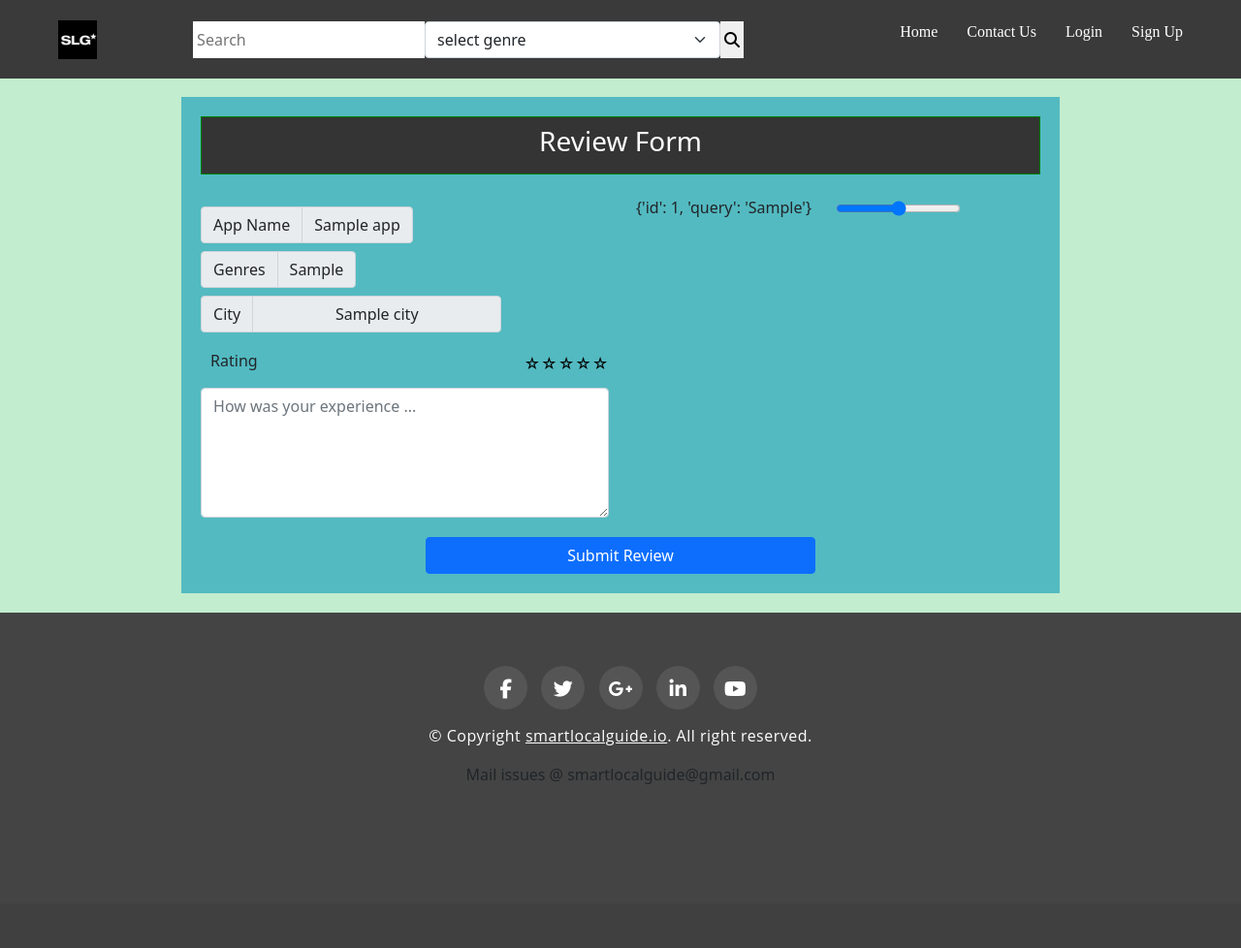
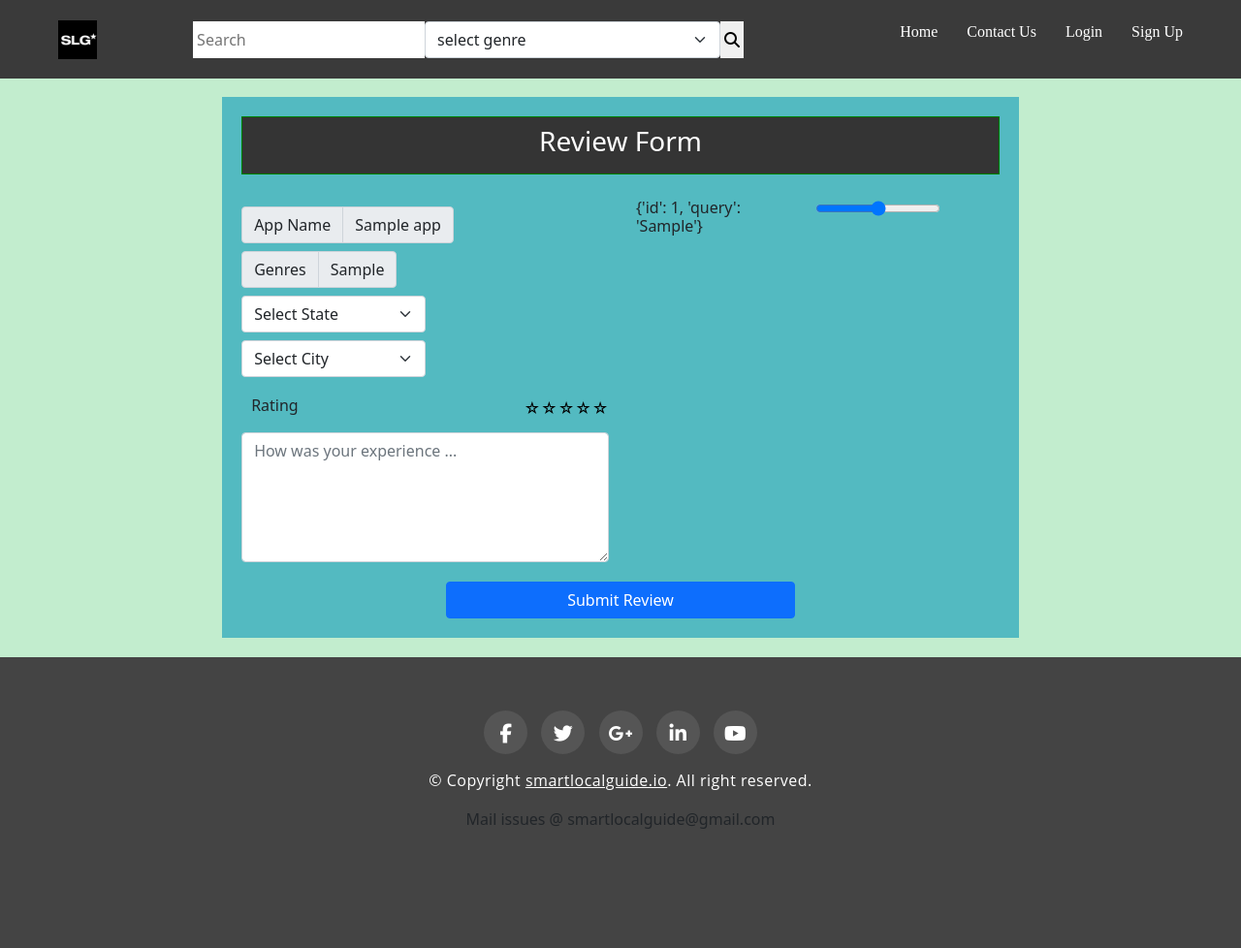
Before and after one commit to Smart-Local-Guide-Devs/webapp, a Django app: page /app_review?app_id=1 in a window 1280 px wide. Shown: the whole page at 97% size. Before the commit the page ends 809 px from the top, so only its background shows below. Run offline with Django 3.2, Linux system fonts and the light colour scheme; tables that the repository leaves empty hold one stand-in row (values such as "Sample post"); a database or web service that is not in the repository returns one stand-in record (values such as "Sample title"); data that the repository does not hold is empty; some libraries are stand-ins or nearby versions.

Commit message:
City added in reviews

```diff
--- a/api/models.py
+++ b/api/models.py
@@ -47,7 +47,8 @@ class Genre(models.Model):
 
 class QueryChoice(models.Model):
     query = models.ForeignKey(to=Query, on_delete=models.CASCADE)
-    choice = models.PositiveSmallIntegerField(choices=[(i, i) for i in range(1, 6)])
+    choice = models.PositiveSmallIntegerField(
+        choices=[(i, i) for i in range(1, 6)])
 
     def __str__(self) -> str:
         return self.query.query + ": " + self.choice
@@ -57,8 +58,11 @@ class Review(models.Model):
     app = models.ForeignKey(to=App, on_delete=models.CASCADE)
     user = models.ForeignKey(to=User, on_delete=models.CASCADE)
     content = models.TextField(blank=True)
-    rating = models.PositiveSmallIntegerField(choices=[(i, i) for i in range(1, 6)])
+    rating = models.PositiveSmallIntegerField(
+        choices=[(i, i) for i in range(1, 6)])
     query_choices = models.ManyToManyField(to=QueryChoice, blank=True)
+    country = models.CharField(max_length=128, default="Not Available")
+    state = models.CharField(max_length=128, default="Not Available")
     city = models.CharField(max_length=128)
     up_votes = models.PositiveIntegerField(blank=True, default=1)
 
--- a/api/views.py
+++ b/api/views.py
@@ -150,6 +150,8 @@ def app_review(request: HttpRequest):
         user=user,
         content=req["content"],
         rating=req["rating"],
+        state=req["state"],
+        country=req["country"],
         city=req["city"],
         up_votes=1,
     )
@@ -157,11 +159,14 @@ def app_review(request: HttpRequest):
 
     req.pop("rating")
     req.pop("content")
+    req.pop("country")
+    req.pop("state")
     req.pop("city")
 
     for query, choice in req.items():
         query = Query.objects.get(query=query)
-        query_choice, _ = QueryChoice.objects.get_or_create(query=query, choice=choice)
+        query_choice, _ = QueryChoice.objects.get_or_create(
+            query=query, choice=choice)
         review.query_choices.add(query_choice)
     # for alert message on submission of review
     if req.is_valid():
--- a/frontend/templates/writeReview.html
+++ b/frontend/templates/writeReview.html
@@ -11,6 +11,8 @@
 
 <title>Review Submission</title>
 {%endblock%} {%block content%}
+<script src="//ajax.googleapis.com/ajax/libs/jquery/1.11.1/jquery.min.js"></script>
+<script src="//geodata.solutions/includes/statecity.js"></script>
 
 <title>Review Submission</title>
 
@@ -56,10 +58,14 @@
                         <span class="input-group-text">{{ genre }}</span>
                         {% endfor %}
                     </div>
-                    <div class="input-group">
-                        <span class="input-group-text">City</span>
-                        <input class="input-group-text" name="city" value="{{ city }}" form="app_review_form">
-                    </div>
+
+                    <input type="hidden" name="country" id="countryId" value="IN" />
+                    <select name="state" class="states order-alpha form-select mb-2 col-6" id="stateId">
+                        <option value="">Select State</option>
+                    </select>
+                    <select name="city" class="cities order-alpha form-select mb-2 col-6" id="cityId">
+                        <option value="">Select City</option>
+                    </select>
 
                     <div class="row" style="margin-top:20px; margin-bottom: 10px;">
                         <div class="col-6" style="position: relative; left: 10px;">
--- a/frontend/views.py
+++ b/frontend/views.py
@@ -135,7 +135,6 @@ def app_review(request: HttpRequest):
         res["review"] = submit_app_review(request).data
     res["app"] = fetch_app_details(request).data
     res["queries"] = fetch_app_review_queries(request).data
-    res["city"] = get_user_city()
     res["genres"] = fetch_all_genres(request).data
     print(res)
     return render(
@@ -151,7 +150,7 @@ def login(request: HttpRequest):
 
 def add_new_app(request: HttpRequest):
     app_link: str = request.POST["app_playstore_link"]
-    app_id = app_link[app_link.find("id=") + 3 :]
+    app_id = app_link[app_link.find("id=") + 3:]
     add_app = requests.post(
         get_api_route(request) + "/add_new_app", data={"app_id": app_id}
     ).json()
```
Also changed, not shown: api/migrations/0002_auto_20210517_1529.py (added).
